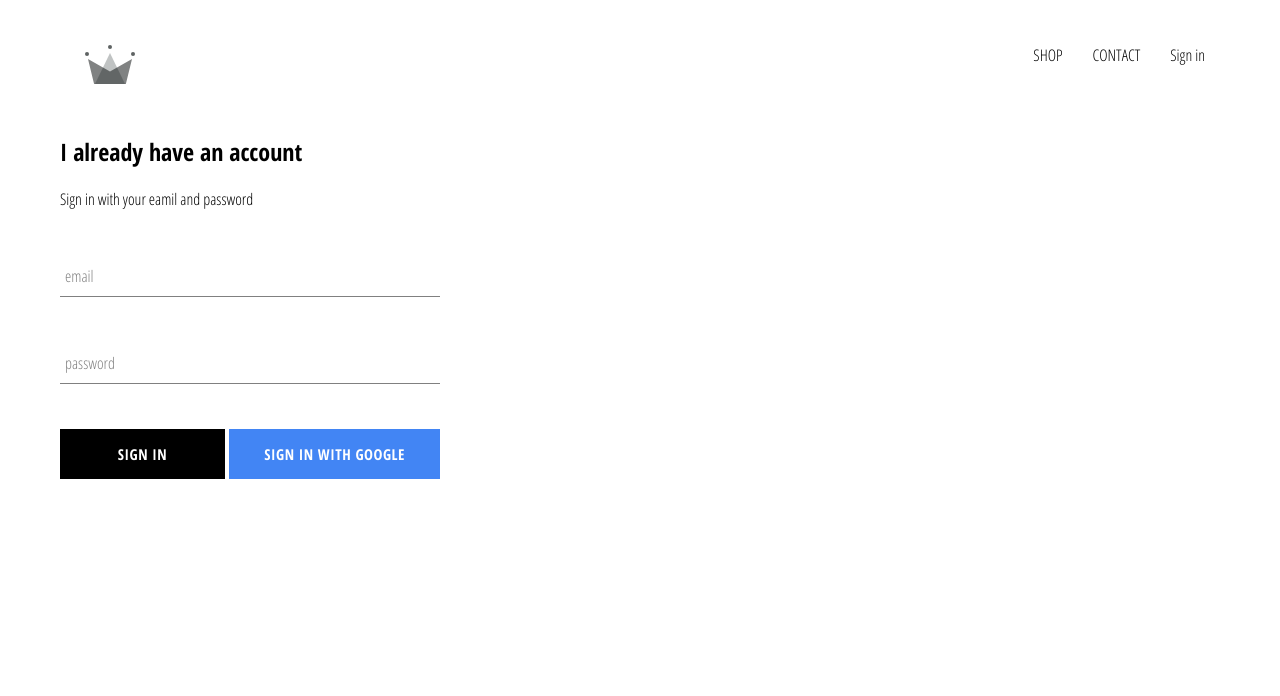
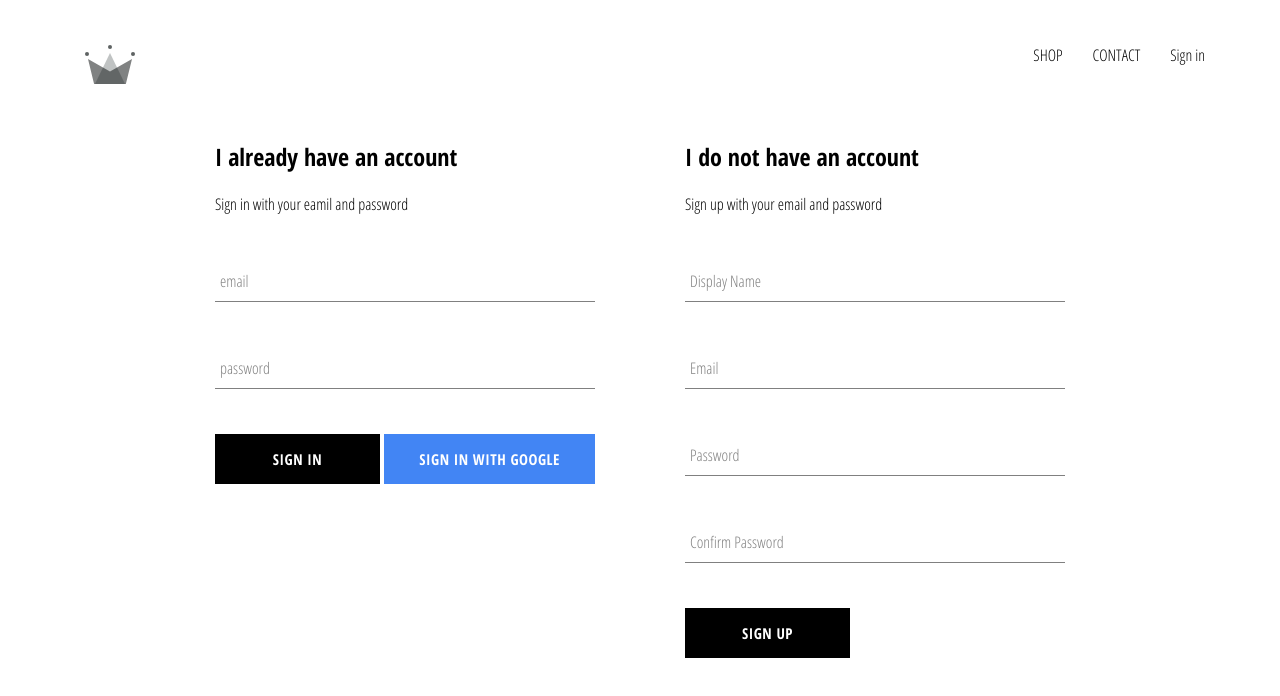
Before and after one commit to tomsycz/crwn-clothing-app, a React (Create React App) app: page /signin in a window 1280 px wide. Shown: the top 696 px of the page. Built offline with nearby package versions, Linux system fonts and the light colour scheme; no server answers.

Commit message:
implemented firebase utils

```diff
--- a/src/App.js
+++ b/src/App.js
@@ -1,7 +1,7 @@
 import "./App.css";
 import React from "react";
 import { Route, Switch } from "react-router-dom";
-import { auth } from "./firebase/firebase.utils";
+import { auth, createUserProfileDocument } from "./firebase/firebase.utils";
 
 import HomePage from "./pages/homepage/homepage.component";
 import ShopPage from "./pages/shop/shop.component";
@@ -20,11 +20,22 @@
   unsubscribeFromAuth = null;
 
   componentDidMount() {
-    this.unsubscribeFromAuth = auth.onAuthStateChanged(user => {
-      this.setState({ currentUser: user });
-      console.log(user);
+    this.unsubscribeFromAuth = auth.onAuthStateChanged(async userAuth => {
+      if (userAuth) {
+        const userRef = await createUserProfileDocument(userAuth);
+        userRef.onSnapshot(snapShot => {
+          this.setState({
+            currentUser: { id: snapShot.id, ...snapShot.data() },
+          });
+          console.log(this.state
+            );
+        });
+      } else {
+        this.setState({ currentUser: userAuth });
+      }
     });
   }
+
   componentWillUnmount() {
     this.unsubscribeFromAuth();
   }
--- /dev/null
+++ b/src/components/sign-up/sign-up.component.jsx
@@ -0,0 +1,94 @@
+import React from "react";
+
+import FormInput from "../form-input/from-input.component";
+import CustomButton from "../custom-button/custom-buttom.component";
+import { auth, createUserProfileDocument } from "../../firebase/firebase.utils";
+
+import "./sign-up.styles.scss";
+
+class SignUp extends React.Component {
+  constructor(props) {
+    super(props);
+    this.state = {
+      displayName: "",
+      email: "",
+      password: "",
+      confirmPassword: "",
+    };
+  }
+  handleSubmit = async event => {
+    event.preventDefault();
+    const { displayName, email, password, confirmPassword } = this.state;
+    if (password !== confirmPassword) {
+      alert("Password don't match");
+      return;
+    }
+    try {
+      const { user } = await auth.createUserWithEmailAndPassword(
+        email,
+        password
+      );
+      await createUserProfileDocument(user, { displayName });
+      this.setState({
+        displayNmae: "",
+        email: "",
+        password: "",
+        confirmPassword: "",
+      });
+    } catch (err) {
+      console.error(err);
+    }
+  };
+
+  handleChange = e => {
+    const { name, value } = e.target;
+    this.setState({ [name]: value });
+  };
+
+  render() {
+    const { displayName, email, password, confirmPassword } = this.state;
+    return (
+      <div className="sign-up">
+        <h2 className="title">I do not have an account</h2>
+        <span>Sign up with your email and password</span>
+        <form onSubmit={this.handleSubmit} className="sign-up-form">
+          <FormInput
+            type="text"
+            name="displayName"
+            value={displayName}
+            onChange={this.handleChange}
+            label="Display Name"
+            required
+          />
+          <FormInput
+            type="email"
+            name="email"
+            value={email}
+            onChange={this.handleChange}
+            label="Email"
+            required
+          />
+          <FormInput
+            type="password"
+            name="password"
+            value={password}
+            onChange={this.handleChange}
+            label="Password"
+            required
+          />
+          <FormInput
+            type="password"
+            name="confirmPassword"
+            value={confirmPassword}
+            onChange={this.handleChange}
+            label="Confirm Password"
+            required
+          />
+          <CustomButton type="submit">Sign UP</CustomButton>
+        </form>
+      </div>
+    );
+  }
+}
+
+export default SignUp;
--- /dev/null
+++ b/src/components/sign-up/sign-up.styles.scss
@@ -0,0 +1,9 @@
+.sign-up {
+  display: flex;
+  flex-direction: column;
+  width: 380px;
+  title {
+    margin: 10px 0;
+
+  }
+}
--- a/src/firebase/firebase.utils.js
+++ b/src/firebase/firebase.utils.js
@@ -12,6 +12,29 @@
   measurementId: "G-8K8E8RYT7L",
 };
 
+export const createUserProfileDocument = async (userAuth, additionalData) => {
+  if (!userAuth) return;
+  const userRef = firestore.doc(`users/${userAuth.uid}`);
+
+  const snapShot = await userRef.get();
+
+  if (!snapShot.exists) {
+    const { displayName, email } = userAuth;
+    const createdAt = new Date();
+    try {
+      await userRef.set({
+        displayName,
+        email,
+        createdAt,
+        ...additionalData,
+      });
+    } catch (err) {
+      console.log("error creating user", err.message);
+    }
+  }
+  return userRef;
+};
+
 firebase.initializeApp(config);
 
 export const auth = firebase.auth();
--- a/src/pages/sign-in-and-sign-up/sign-in-and-sign-up.component.jsx
+++ b/src/pages/sign-in-and-sign-up/sign-in-and-sign-up.component.jsx
@@ -1,12 +1,14 @@
 import React from "react";
 
 import SignIn from "../../components/sign-in/sign-in.component";
+import SignUp from "../../components/sign-up/sign-up.component";
 
 import "./sign-in-and-sign-up.styles.scss";
 
 const SignInAndSignUpPage = () => (
   <div className="sign-in-and-sign-up">
     <SignIn />
+    <SignUp />
   </div>
 );
 
--- a/src/pages/sign-in-and-sign-up/sign-in-and-sign-up.styles.scss
+++ b/src/pages/sign-in-and-sign-up/sign-in-and-sign-up.styles.scss
@@ -0,0 +1,6 @@
+.sign-in-and-sign-up {
+  width: 850px;
+  display: flex;
+  justify-content: space-between;
+  margin: 30px auto;
+}
```
